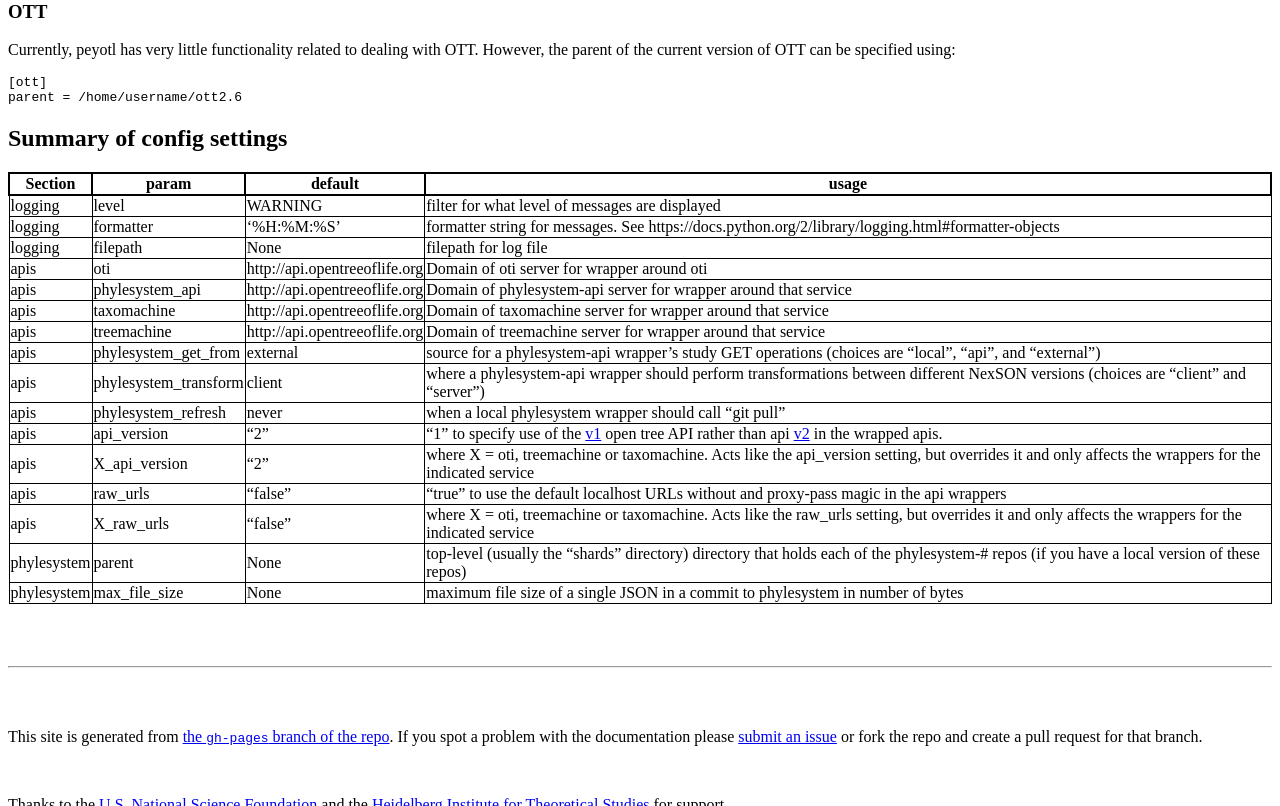
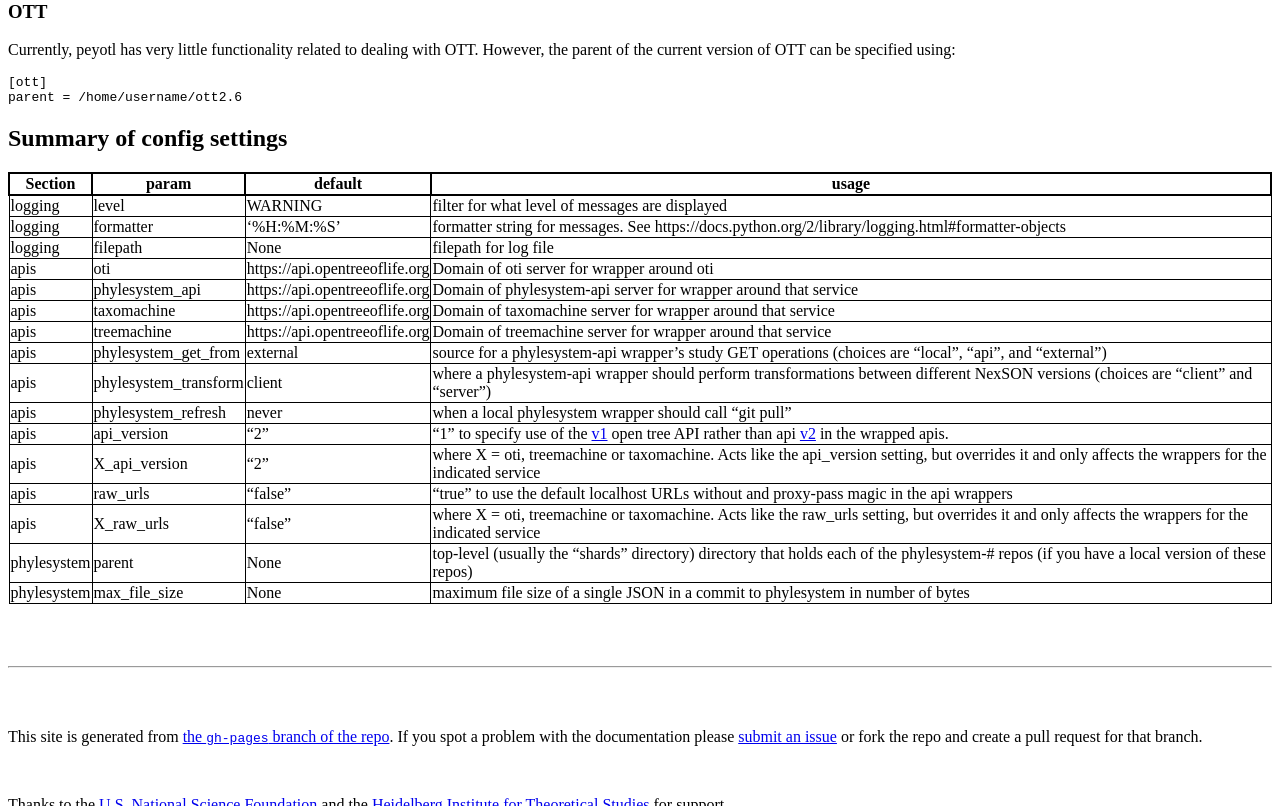
Before and after one commit to OpenTreeOfLife/peyotl, a Jekyll site: the page built from configuration/index.md, in a window 1280 px wide and 900 px high, scrolled down 1738 px, cut to the strip 0-806 px from the top of the window. Built offline with Jekyll 4.4.1, drawn with Linux system fonts in a browser that asks for light colours; some of the changed lines change nothing that is shown.

Commit message:
http -> https

```diff
--- a/configuration/index.md
+++ b/configuration/index.md
@@ -113,10 +113,10 @@ However, the parent of the current version of OTT can be specified using:
 | logging | level | WARNING | filter for what level of messages are displayed |
 | logging | formatter | '%H:%M:%S' | formatter string for messages. See https://docs.python.org/2/library/logging.html#formatter-objects |
 | logging | filepath | None | filepath for log file |
-| apis | oti | http://api.opentreeoflife.org | Domain of oti server for wrapper around oti |
-| apis | phylesystem_api | http://api.opentreeoflife.org | Domain of phylesystem-api server for wrapper around that service |
-| apis | taxomachine | http://api.opentreeoflife.org | Domain of taxomachine server for wrapper around that service |
-| apis | treemachine | http://api.opentreeoflife.org | Domain of treemachine server for wrapper around that service |
+| apis | oti | https://api.opentreeoflife.org | Domain of oti server for wrapper around oti |
+| apis | phylesystem_api | https://api.opentreeoflife.org | Domain of phylesystem-api server for wrapper around that service |
+| apis | taxomachine | https://api.opentreeoflife.org | Domain of taxomachine server for wrapper around that service |
+| apis | treemachine | https://api.opentreeoflife.org | Domain of treemachine server for wrapper around that service |
 | apis | phylesystem_get_from | external | source for a phylesystem-api wrapper's study GET operations (choices are "local", "api", and "external") |
 | apis | phylesystem_transform | client | where a phylesystem-api wrapper should perform transformations between different NexSON versions (choices are "client" and "server") |
 | apis | phylesystem_refresh | never | when a local phylesystem wrapper should call "git pull" |
```
